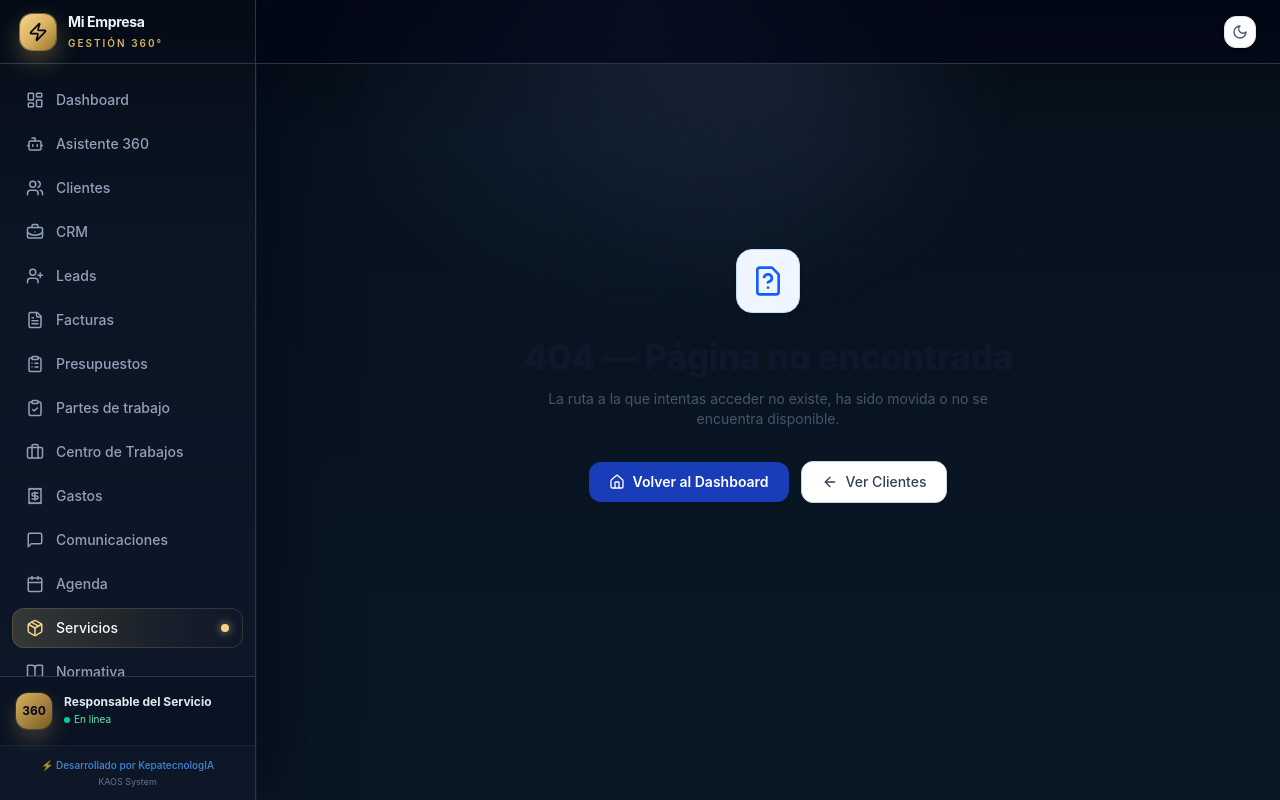
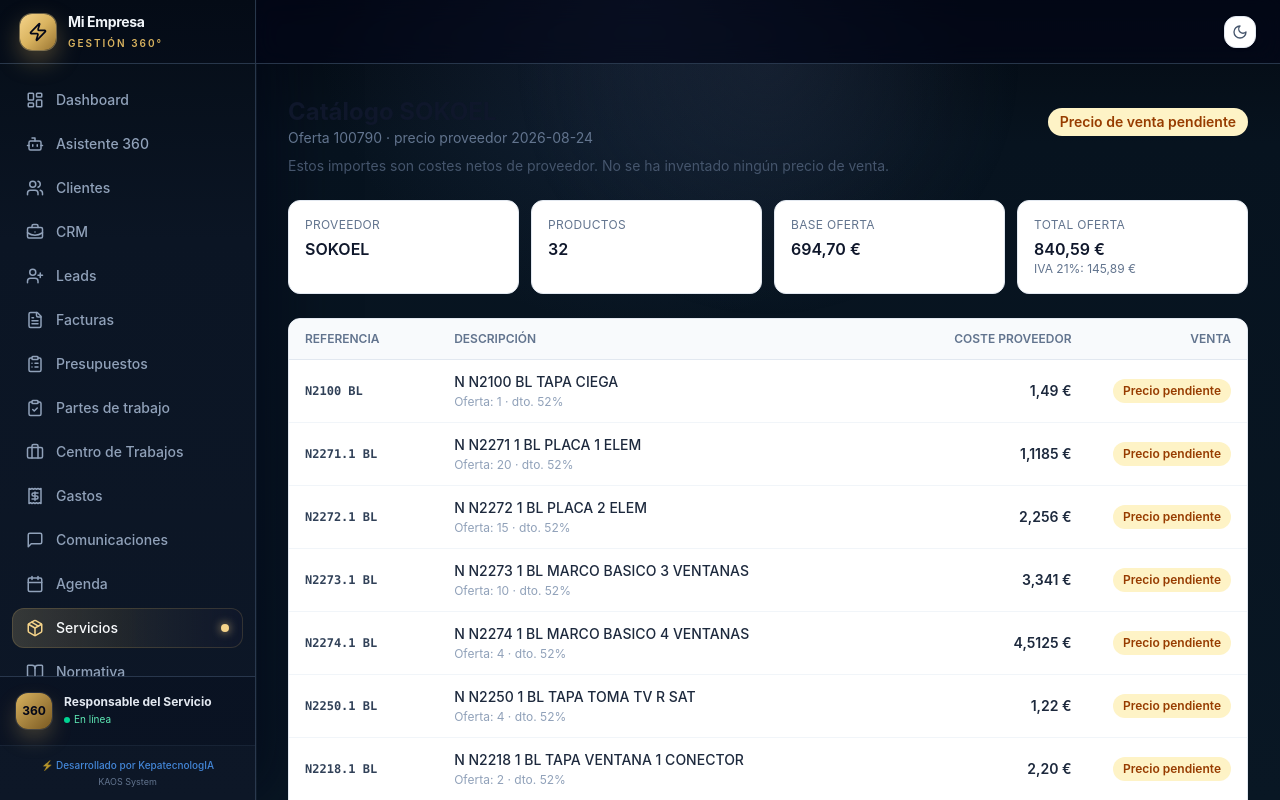
Before and after one commit to kepabilbao67-bot/electricista-app, a Next.js app: page /catalogo/sokoel in a window 1280 px wide. Before the commit this address had no page. Built offline with nearby package versions, Linux system fonts and the light colour scheme.

Commit message:
feat(catalog): add SOKOEL supplier catalog page

```diff
--- /dev/null
+++ b/src/app/catalogo/sokoel/page.tsx
@@ -0,0 +1,101 @@
+import {
+  SOKOEL_CATALOG,
+  SOKOEL_DOCUMENT_SUBTOTAL,
+  SOKOEL_DOCUMENT_TOTAL,
+  SOKOEL_DOCUMENT_VAT,
+  SOKOEL_DOCUMENT_VAT_RATE,
+  SOKOEL_PRICE_DATE,
+  SOKOEL_SOURCE_DOCUMENT,
+  SOKOEL_SUPPLIER,
+} from "@/lib/sokoel-catalog";
+
+function eur(value: number) {
+  return new Intl.NumberFormat("es-ES", {
+    style: "currency",
+    currency: "EUR",
+    minimumFractionDigits: 2,
+    maximumFractionDigits: 4,
+  }).format(value);
+}
+
+export default function SokoelCatalogPage() {
+  return (
+    <div className="max-w-7xl mx-auto space-y-6">
+      <div className="flex flex-col gap-2">
+        <div className="flex flex-wrap items-center justify-between gap-3">
+          <div>
+            <h1 className="text-2xl font-bold text-slate-900">Catálogo SOKOEL</h1>
+            <p className="text-sm text-slate-500">
+              {SOKOEL_SOURCE_DOCUMENT} · precio proveedor {SOKOEL_PRICE_DATE}
+            </p>
+          </div>
+          <span className="inline-flex rounded-full bg-amber-100 px-3 py-1 text-sm font-semibold text-amber-800">
+            Precio de venta pendiente
+          </span>
+        </div>
+        <p className="text-sm text-slate-600">
+          Estos importes son costes netos de proveedor. No se ha inventado ningún precio de venta.
+        </p>
+      </div>
+
+      <div className="grid grid-cols-2 gap-3 md:grid-cols-4">
+        <div className="rounded-xl border border-slate-200 bg-white p-4">
+          <p className="text-xs uppercase tracking-wide text-slate-500">Proveedor</p>
+          <p className="mt-1 font-semibold text-slate-900">{SOKOEL_SUPPLIER}</p>
+        </div>
+        <div className="rounded-xl border border-slate-200 bg-white p-4">
+          <p className="text-xs uppercase tracking-wide text-slate-500">Productos</p>
+          <p className="mt-1 font-semibold text-slate-900">{SOKOEL_CATALOG.length}</p>
+        </div>
+        <div className="rounded-xl border border-slate-200 bg-white p-4">
+          <p className="text-xs uppercase tracking-wide text-slate-500">Base oferta</p>
+          <p className="mt-1 font-semibold text-slate-900">{eur(SOKOEL_DOCUMENT_SUBTOTAL)}</p>
+        </div>
+        <div className="rounded-xl border border-slate-200 bg-white p-4">
+          <p className="text-xs uppercase tracking-wide text-slate-500">Total oferta</p>
+          <p className="mt-1 font-semibold text-slate-900">{eur(SOKOEL_DOCUMENT_TOTAL)}</p>
+          <p className="text-xs text-slate-500">IVA {SOKOEL_DOCUMENT_VAT_RATE}%: {eur(SOKOEL_DOCUMENT_VAT)}</p>
+        </div>
+      </div>
+
+      <div className="overflow-hidden rounded-xl border border-slate-200 bg-white">
+        <div className="overflow-x-auto">
+          <table className="min-w-full text-sm">
+            <thead className="bg-slate-50 border-b border-slate-200">
+              <tr>
+                <th className="px-4 py-3 text-left text-xs font-semibold uppercase text-slate-500">Referencia</th>
+                <th className="px-4 py-3 text-left text-xs font-semibold uppercase text-slate-500">Descripción</th>
+                <th className="px-4 py-3 text-right text-xs font-semibold uppercase text-slate-500">Coste proveedor</th>
+                <th className="px-4 py-3 text-right text-xs font-semibold uppercase text-slate-500">Venta</th>
+              </tr>
+            </thead>
+            <tbody className="divide-y divide-slate-100">
+              {SOKOEL_CATALOG.map((item) => (
+                <tr key={item.supplierReference} className="hover:bg-slate-50">
+                  <td className="px-4 py-3 font-mono text-xs font-semibold text-slate-700 whitespace-nowrap">
+                    {item.supplierReference}
+                  </td>
+                  <td className="px-4 py-3 text-slate-800">
+                    <p className="font-medium">{item.description}</p>
+                    <p className="mt-0.5 text-xs text-slate-400">
+                      Oferta: {item.quantityOffer} · dto. {item.discountPct}%
+                      {item.tariffUnit ? ` · tarifa ${item.tariffUnit}` : ""}
+                    </p>
+                  </td>
+                  <td className="px-4 py-3 text-right font-semibold text-slate-800 whitespace-nowrap">
+                    {eur(item.costPrice)}
+                  </td>
+                  <td className="px-4 py-3 text-right whitespace-nowrap">
+                    <span className="inline-flex rounded-full bg-amber-100 px-2.5 py-1 text-xs font-semibold text-amber-800">
+                      Precio pendiente
+                    </span>
+                  </td>
+                </tr>
+              ))}
+            </tbody>
+          </table>
+        </div>
+      </div>
+    </div>
+  );
+}
```
